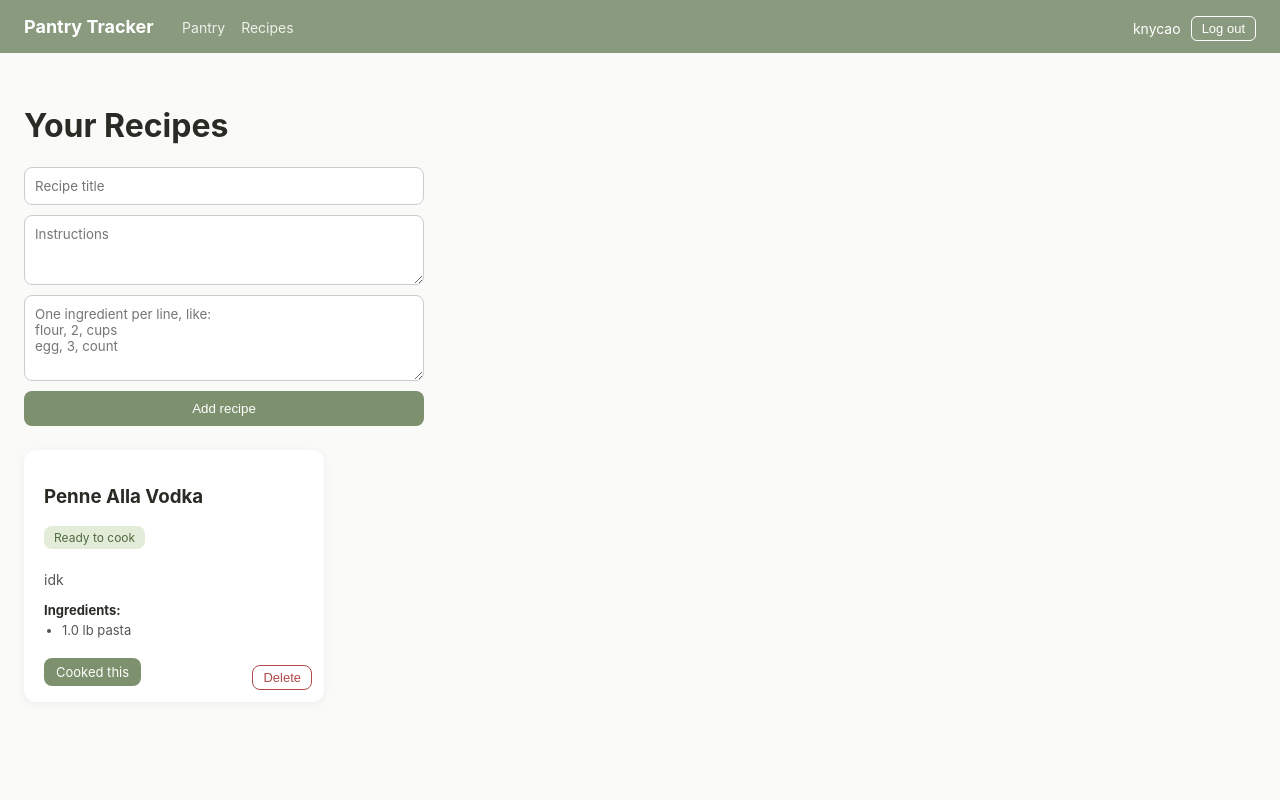
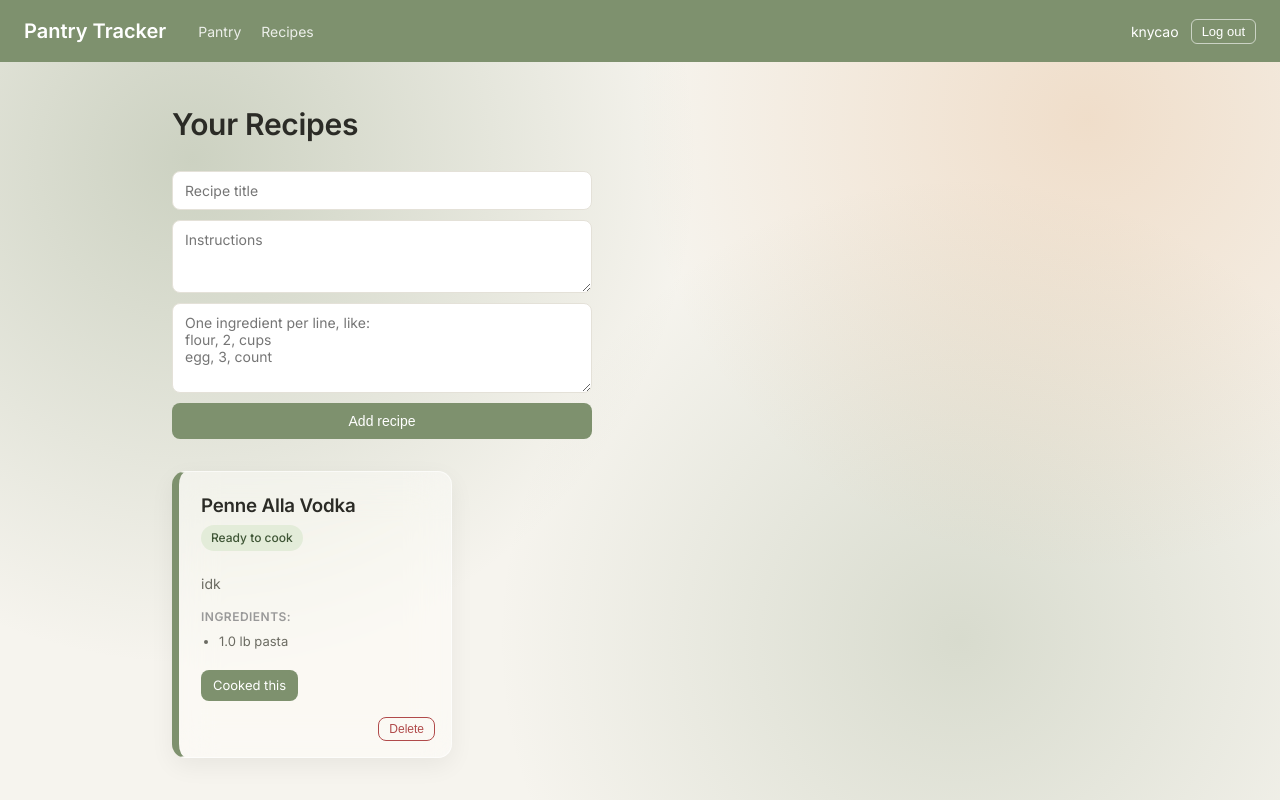
Before and after one commit to kny-c/pantry-app, a Flask app: page /recipes in a window 1280 px wide. Run offline with Flask 3, Linux system fonts and the light colour scheme; a user stored in the database is signed in; data comes from the database, SQL or seed files in the repository.

Commit message:
added liquid glass look

```diff
--- a/app.py
+++ b/app.py
@@ -16,7 +16,8 @@ def login_required(original_function):
 
 # ----------------------------------------------------
 def get_all_items(user_id):
-    # Open a connection to the database file each time we need it.
+    from datetime import date, timedelta
+
     connection = sqlite3.connect("pantry.db")
     # By default, sqlite3 returns each row as a plain tuple, like (1, "Eggs", 12.0, ...).
     # Setting row_factory like this makes rows behave like dictionaries instead,
@@ -25,7 +26,17 @@ def get_all_items(user_id):
     cursor = connection.execute("SELECT * FROM items WHERE user_id = ?", (user_id,))
     items = cursor.fetchall()
     connection.close()
-    return items
+
+    today = date.today().isoformat()
+    soon_cutoff = (date.today() + timedelta(days=3)).isoformat()
+
+    result = []
+    for item in items:
+        item_dict = dict(item)
+        exp = item_dict.get("expiration_date")
+        item_dict["expiring_soon"] = bool(exp) and today <= exp <= soon_cutoff
+        result.append(item_dict)
+    return result
 
 def get_all_recipes(user_id):
     connection = sqlite3.connect("pantry.db")
--- a/static/style.css
+++ b/static/style.css
@@ -1,290 +1,67 @@
+/* ---------- Design tokens ---------- */
+:root {
+  --bg: #FAFAF8;
+  --ink: #2B2B26;
+  --sage: #7e916e;
+  --sage-light: #E3ECD9;
+  --warning: #D98E4A;
+  --warning-light: #FBEFE3;
+  --danger: #B04A4A;
+  --danger-light: #FBECEB;
+  --border: #E4E1D8;
+  --font-display: "Inter", -apple-system, sans-serif;
+  --font-body: "Inter", -apple-system, sans-serif;
+}
+
+* {
+  box-sizing: border-box;
+}
+
 body {
   margin: 0;
-  font-family: -apple-system, sans-serif;
-  background-color: #FAFAF8;
-  color: #2B2B26;
+  font-family: var(--font-body);
+  background-color: #F6F4EE;
+  background-image:
+    radial-gradient(circle at 15% 20%, rgba(126, 145, 110, 0.35) 0%, transparent 40%),
+    radial-gradient(circle at 85% 15%, rgba(217, 142, 74, 0.22) 0%, transparent 35%),
+    radial-gradient(circle at 75% 80%, rgba(126, 145, 110, 0.25) 0%, transparent 40%);
+  background-attachment: fixed;
+  color: var(--ink);
+  line-height: 1.5;
+  min-height: 100vh;
 }
 
+h1, h2, h3 {
+  font-family: var(--font-display);
+  font-weight: 600;
+  letter-spacing: -0.01em;
+  margin: 0 0 4px 0;
+}
+
+h1 {
+  font-size: 30px;
+  margin-bottom: 24px;
+}
+
+/* ---------- Navbar ---------- */
 .navbar {
-  background-color: #8A9A7E;
+  background-color: var(--sage);
   padding: 16px 24px;
+  display: flex;
+  align-items: center;
 }
 
 .logo {
   color: white;
-  font-weight: bold;
-  font-size: 18px;
-}
-
-.nav-user {
-  float: right;
-  color: white;
-  display: flex;
-  align-items: center;
-  gap: 10px;
-  font-size: 14px;
-}
-
-.logout-form button {
-  background: none;
-  border: 1px solid white;
-  color: white;
-  border-radius: 6px;
-  padding: 4px 10px;
-  cursor: pointer;
-  font-size: 13px;
-}
-
-.container {
-  padding: 32px 24px;
-}
-
-.card-grid {
-  display: flex;
-  flex-wrap: wrap;
-  gap: 16px;
-  align-items: flex-start;
-}
-
-.card {
-  background-color: white;
-  border-radius: 12px;
-  box-shadow: 0 2px 8px rgba(0,0,0,0.06);
-  padding: 16px 20px 48px 20px;
-  width: 180px;
-  position: relative;
-}
-
-.card h3 {
-  margin: 0 0 8px 0;
-}
-
-.card p {
-  margin: 4px 0;
-  color: #555;
-}
-
-.expires {
-  color: #D98E4A;
-  font-size: 14px;
-}
-
-.add-form {
-  display: flex;
-  gap: 8px;
-  margin-bottom: 24px;
-  flex-wrap: wrap;
-}
-
-.add-form input {
-  padding: 8px;
-  border: 1px solid #ccc;
-  border-radius: 8px;
-}
-
-.add-form button {
-  background-color: #7e916e;
-  color: white;
-  border: none;
-  border-radius: 8px;
-  padding: 8px 16px;
-  cursor: pointer;
-}
-
-.delete-btn {
-  background-color: transparent;
-  color: #b04a4a;
-  border: 1px solid #b04a4a;
-  border-radius: 8px;
-  padding: 4px 10px;
-  cursor: pointer;
-  font-size: 13px;
-  position: absolute;
-  bottom: 12px;
-  right: 12px;
-}
-
-details summary {
-  cursor: pointer;
-  color: #7e916e;
-  font-size: 13px;
-  margin-top: 8px;
-}
-
-.edit-form {
-  display: flex;
-  flex-direction: column;
-  gap: 6px;
-  margin-top: 8px;
-}
-
-.edit-form input {
-  padding: 6px;
-  border: 1px solid #ccc;
-  border-radius: 6px;
-  font-size: 13px;
-}
-
-.edit-form button {
-  background-color: #7e916e;
-  color: white;
-  border: none;
-  border-radius: 6px;
-  padding: 6px;
-  cursor: pointer;
-  font-size: 13px;
-}
-
-.auth-form {
-  display: flex;
-  flex-direction: column;
-  gap: 10px;
-  max-width: 280px;
-}
-
-.auth-form input {
-  padding: 10px;
-  border: 1px solid #ccc;
-  border-radius: 8px;
-}
-
-.auth-form button {
-  background-color: #7e916e;
-  color: white;
-  border: none;
-  border-radius: 8px;
-  padding: 10px;
-  cursor: pointer;
-}
-
-.error {
-  color: #b04a4a;
-  background-color: #fbeceb;
-  padding: 8px 12px;
-  border-radius: 8px;
-  max-width: 280px;
-}
-
-.recipe-form {
-  display: flex;
-  flex-direction: column;
-  gap: 10px;
-  max-width: 400px;
-  margin-bottom: 24px;
-}
-
-.recipe-form input,
-.recipe-form textarea {
-  padding: 10px;
-  border: 1px solid #ccc;
-  border-radius: 8px;
-  font-family: inherit;
-}
-
-.recipe-form button {
-  background-color: #7e916e;
-  color: white;
-  border: none;
-  border-radius: 8px;
-  padding: 10px;
-  cursor: pointer;
-}
-
-.recipe-list {
-  display: flex;
-  flex-wrap: wrap;
-  gap: 16px;
-  align-items: flex-start;
-}
-
-.recipe-card {
-  background-color: white;
-  border-radius: 12px;
-  box-shadow: 0 2px 8px rgba(0,0,0,0.06);
-  padding: 16px 20px;
-  width: 260px;
-  position: relative;
-}
-
-.recipe-card .instructions {
-  color: #555;
-  font-size: 14px;
-}
-
-.ingredient-heading {
-  font-weight: bold;
-  font-size: 13px;
-  margin-bottom: 4px;
-}
-
-.recipe-card ul {
-  margin: 0 0 12px 0;
-  padding-left: 18px;
-  font-size: 13px;
-  color: #555;
-}
-
-.badge {
-  display: inline-block;
-  padding: 4px 10px;
-  border-radius: 8px;
-  font-size: 12px;
-  margin-bottom: 8px;
-}
-
-.badge-ready {
-  background-color: #e3ecd9;
-  color: #4f6b3f;
-}
-
-.badge-missing {
-  background-color: #fbeceb;
-  color: #b04a4a;
-}
-
-.missing-ingredients {
-  display: block;
-  font-size: 12px;
-  color: #b04a4a;
-  margin-bottom: 8px;
-}
-
-.cook-btn {
-  display: inline-block;
-  background-color: #7e916e;
-  color: white;
-  border-radius: 8px;
-  padding: 6px 12px;
-  text-decoration: none;
-  font-size: 13px;
-  margin-top: 8px;
-}
-
-.cook-preview-table {
-  border-collapse: collapse;
-  margin-bottom: 16px;
-}
-
-.cook-preview-table th,
-.cook-preview-table td {
-  border: 1px solid #ccc;
-  padding: 8px 12px;
-  text-align: left;
-}
-
-.confirm-btn {
-  background-color: #7e916e;
-  color: white;
-  border: none;
-  border-radius: 8px;
-  padding: 10px 16px;
-  cursor: pointer;
+  font-family: var(--font-display);
+  font-weight: 600;
+  font-size: 20px;
 }
 
 .nav-links {
   display: inline-flex;
-  gap: 16px;
-  margin-left: 24px;
+  gap: 20px;
+  margin-left: 32px;
 }
 
 .nav-links a {
@@ -298,3 +75,268 @@ details summary {
   opacity: 1;
   text-decoration: underline;
 }
+
+.nav-user {
+  margin-left: auto;
+  color: white;
+  display: flex;
+  align-items: center;
+  gap: 12px;
+  font-size: 14px;
+}
+
+.logout-form button {
+  background: none;
+  border: 1px solid rgba(255,255,255,0.6);
+  color: white;
+  border-radius: 6px;
+  padding: 4px 10px;
+  cursor: pointer;
+  font-size: 13px;
+}
+
+.container {
+  padding: 40px 32px;
+  max-width: 1000px;
+  margin: 0 auto;
+}
+
+/* ---------- Forms (shared) ---------- */
+.add-form, .recipe-form, .auth-form {
+  display: flex;
+  gap: 10px;
+  margin-bottom: 32px;
+  flex-wrap: wrap;
+}
+
+.recipe-form, .auth-form {
+  flex-direction: column;
+  max-width: 420px;
+}
+
+.add-form input,
+.recipe-form input,
+.recipe-form textarea,
+.auth-form input,
+.edit-form input {
+  padding: 10px 12px;
+  border: 1px solid var(--border);
+  border-radius: 8px;
+  font-family: inherit;
+  font-size: 14px;
+}
+
+.add-form button,
+.recipe-form button,
+.auth-form button,
+.edit-form button {
+  background-color: var(--sage);
+  color: white;
+  border: none;
+  border-radius: 8px;
+  padding: 10px 18px;
+  cursor: pointer;
+  font-size: 14px;
+  font-weight: 500;
+}
+
+.add-form button:hover,
+.recipe-form button:hover,
+.auth-form button:hover {
+  background-color: #4d6b44;
+}
+
+/* ---------- Cards ---------- */
+.card-grid, .recipe-list {
+  display: flex;
+  flex-wrap: wrap;
+  gap: 20px;
+  align-items: flex-start;
+}
+
+.card, .recipe-card {
+  background-color: rgba(255, 255, 255, 0.45);
+  backdrop-filter: blur(20px) saturate(160%);
+  -webkit-backdrop-filter: blur(20px) saturate(160%);
+  border: 1px solid rgba(255, 255, 255, 0.6);
+  border-radius: 14px;
+  box-shadow: 0 8px 24px rgba(0,0,0,0.06);
+  padding: 20px 22px 56px 22px;
+  position: relative;
+  border-left: 7px solid var(--sage);
+}
+
+.card {
+  width: 190px;
+}
+
+.recipe-card {
+  width: 280px;
+}
+
+.card-warning {
+  border-left-color: var(--warning);
+}
+
+.recipe-ready {
+  border-left-color: var(--sage);
+}
+
+.recipe-missing {
+  border-left-color: var(--danger);
+}
+
+.card p {
+  margin: 4px 0;
+  color: #6b6b62;
+  font-size: 14px;
+}
+
+.expires {
+  color: var(--warning);
+  font-size: 13px;
+}
+
+/* ---------- Badges ---------- */
+.badge {
+  display: inline-block;
+  padding: 4px 10px;
+  border-radius: 100px;
+  font-size: 12px;
+  font-weight: 500;
+  margin-bottom: 8px;
+}
+
+.badge-ready {
+  background-color: var(--sage-light);
+  color: #3f5636;
+}
+
+.badge-missing {
+  background-color: var(--danger-light);
+  color: var(--danger);
+}
+
+.missing-ingredients {
+  display: block;
+  font-size: 12px;
+  color: var(--danger);
+  margin-bottom: 10px;
+}
+
+.recipe-card .instructions {
+  color: #6b6b62;
+  font-size: 14px;
+}
+
+.ingredient-heading {
+  font-weight: 600;
+  font-size: 12px;
+  text-transform: uppercase;
+  letter-spacing: 0.04em;
+  color: #999;
+  margin-bottom: 6px;
+}
+
+.recipe-card ul {
+  margin: 0 0 14px 0;
+  padding-left: 18px;
+  font-size: 13px;
+  color: #6b6b62;
+}
+
+/* ---------- Buttons on cards ---------- */
+.delete-btn {
+  background-color: transparent;
+  color: var(--danger);
+  border: 1px solid var(--danger);
+  border-radius: 8px;
+  padding: 4px 10px;
+  cursor: pointer;
+  font-size: 12px;
+  position: absolute;
+  bottom: 16px;
+  right: 16px;
+}
+
+.cook-btn {
+  display: inline-block;
+  background-color: var(--sage);
+  color: white;
+  border-radius: 8px;
+  padding: 6px 12px;
+  text-decoration: none;
+  font-size: 13px;
+  margin-top: 4px;
+}
+
+details summary {
+  cursor: pointer;
+  color: var(--sage);
+  font-size: 13px;
+  margin-top: 8px;
+  font-weight: 500;
+}
+
+.edit-form {
+  display: flex;
+  flex-direction: column;
+  gap: 6px;
+  margin-top: 8px;
+}
+
+/* ---------- Cook preview table ---------- */
+.cook-preview-table {
+  border-collapse: collapse;
+  margin-bottom: 20px;
+  width: 100%;
+  max-width: 480px;
+}
+
+.cook-preview-table th,
+.cook-preview-table td {
+  border: 1px solid var(--border);
+  padding: 10px 14px;
+  text-align: left;
+  font-size: 14px;
+}
+
+.cook-preview-table th {
+  background-color: var(--sage-light);
+  font-weight: 600;
+}
+
+.confirm-btn {
+  background-color: var(--sage);
+  color: white;
+  border: none;
+  border-radius: 8px;
+  padding: 10px 18px;
+  cursor: pointer;
+  font-size: 14px;
+}
+
+/* ---------- Errors ---------- */
+.error {
+  color: var(--danger);
+  background-color: var(--danger-light);
+  padding: 10px 14px;
+  border-radius: 8px;
+  max-width: 320px;
+  margin-bottom: 16px;
+  font-size: 14px;
+}
+
+/* ---------- Mobile ---------- */
+@media (max-width: 480px) {
+  .container {
+    padding: 24px 16px;
+  }
+  .navbar {
+    flex-wrap: wrap;
+    gap: 10px;
+  }
+  .nav-user {
+    margin-left: 0;
+  }
+}
--- a/templates/base.html
+++ b/templates/base.html
@@ -2,11 +2,13 @@
 <html lang="en">
 <head>
   <meta charset="UTF-8">
+  <meta name="viewport" content="width=device-width, initial-scale=1">
   <title>Pantry Tracker</title>
+  <link rel="preconnect" href="https://fonts.googleapis.com">
+  <link href="https://fonts.googleapis.com/css2?family=Inter:wght@400;500;600;700&display=swap" rel="stylesheet">
   <link rel="stylesheet" href="{{ url_for('static', filename='style.css') }}">
 </head>
 <body>
-
   <nav class="navbar">
     <span class="logo">Pantry Tracker</span>
     {% if username %}
@@ -22,10 +24,8 @@
       </span>
     {% endif %}
   </nav>
-
   <main class="container">
     {% block content %}{% endblock %}
   </main>
-
 </body>
 </html>
--- a/templates/index.html
+++ b/templates/index.html
@@ -1,7 +1,7 @@
 {% extends "base.html" %}
 
 {% block content %}
-  <h1>Your pantry</h1>
+  <h1>Your Pantry</h1>
 
   <form action="/add" method="POST" class="add-form">
     <input type="text" name="name" placeholder="Item name" required>
@@ -13,7 +13,7 @@
 
   <div class="card-grid">
     {% for item in items %}
-      <div class="card">
+      <div class="card {% if item.expiring_soon %}card-warning{% endif %}">
         <h3>{{ item.name }}</h3>
         <p>{{ item.quantity }} {{ item.unit }}</p>
         <p class="expires">Use by {{ item.expiration_date }}</p>
--- a/templates/recipes.html
+++ b/templates/recipes.html
@@ -17,14 +17,16 @@
 
   <div class="recipe-list">
     {% for recipe in recipes %}
-      <div class="recipe-card">
+      <div class="recipe-card {% if recipe.missing|length == 0 %}recipe-ready{% else %}recipe-missing{% endif %}">
         <h3>{{ recipe.title }}</h3>
+
         {% if recipe.missing|length == 0 %}
           <span class="badge badge-ready">Ready to cook</span>
         {% else %}
           <span class="badge badge-missing">Missing ingredients</span>
           <span class="missing-ingredients">Missing ingredients: {{ recipe.missing | join(", ") }}</span>
         {% endif %}
+
         <p class="instructions">{{ recipe.instructions }}</p>
 
         <p class="ingredient-heading">Ingredients:</p>
```
